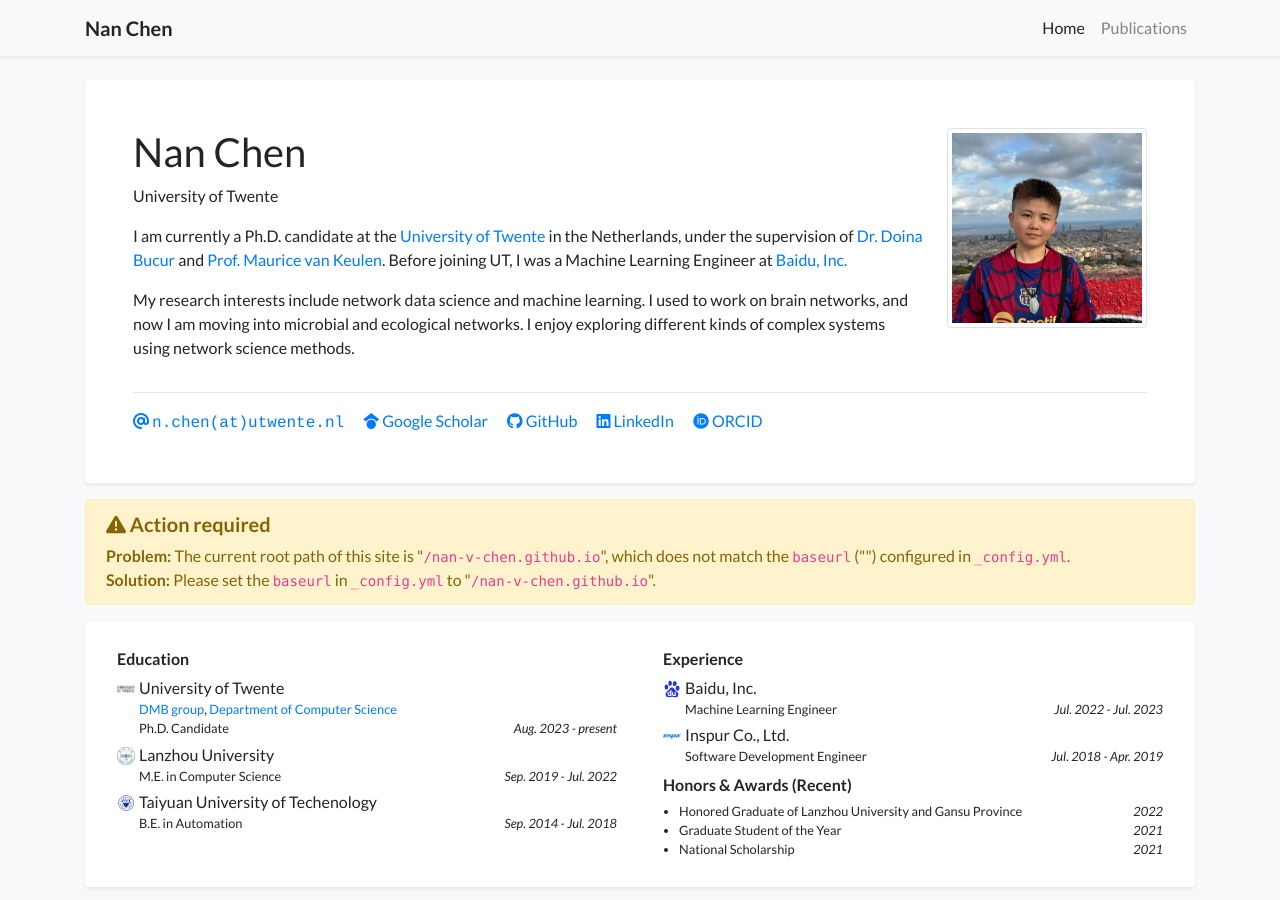
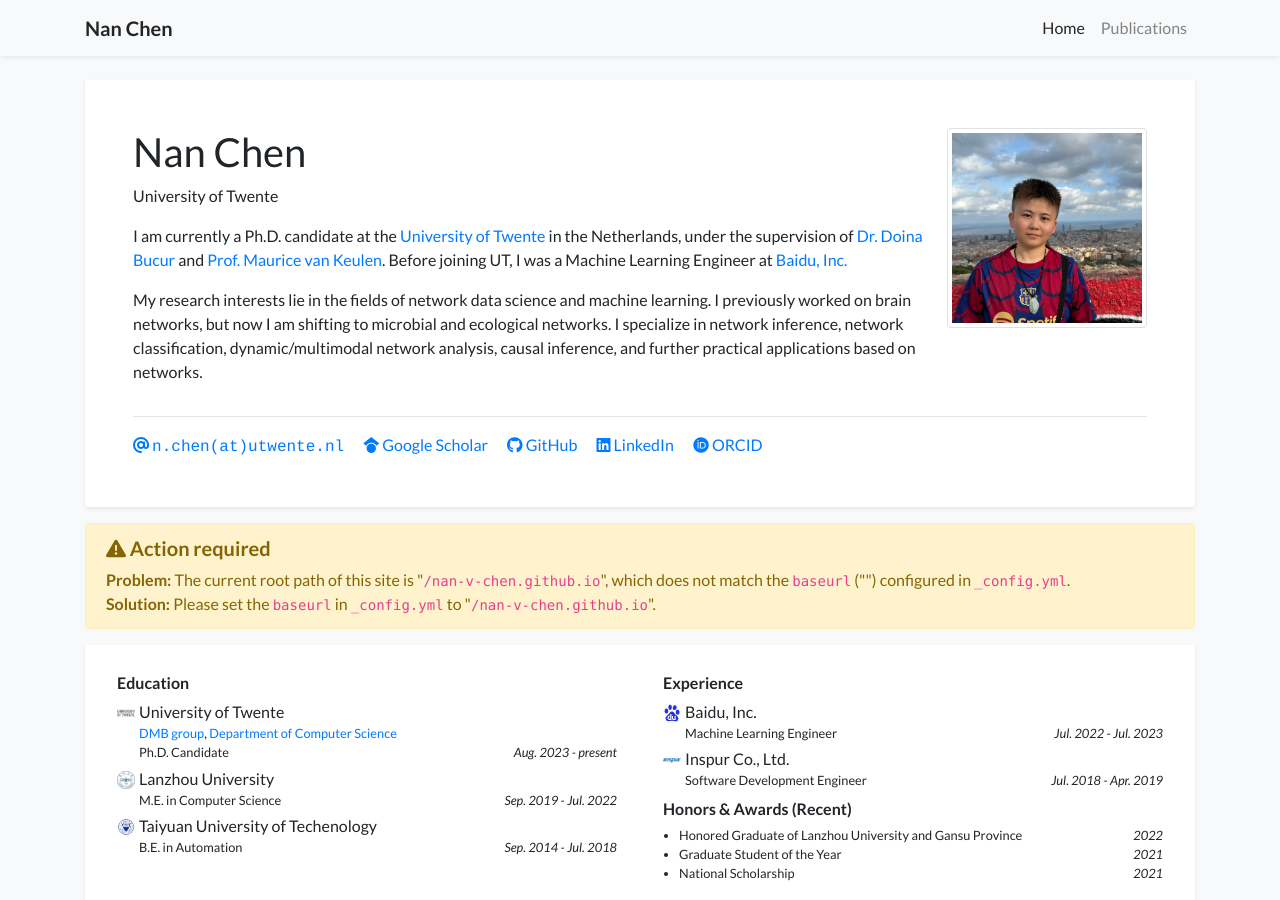
Before and after one commit to nan-v-chen/nan-v-chen.github.io, a Jekyll site: the page built from index.html, in a window 1280 px wide and 900 px high. Built offline with Jekyll 4.4.1, drawn with Linux system fonts in a browser that asks for light colours; nearby versions of some CDN libraries; a style sheet for code colours, icons or effects is not loaded.

Commit message:
Update profile.yml

```diff
--- a/_data/profile.yml
+++ b/_data/profile.yml
@@ -26,9 +26,9 @@ short_bio: >-
     Before joining UT, I was a Machine Learning Engineer at <a href="https://ir.baidu.com/" target="_blank">Baidu, Inc.</a>
   </p>
   <p>
-    My research interests include network data science and machine learning.
-    I used to work on brain networks, and now I am moving into microbial and ecological networks.
-    I enjoy exploring different kinds of complex systems using network science methods.
+    My research interests lie in the fields of network data science and machine learning.
+    I previously worked on brain networks, but now I am shifting to microbial and ecological networks.
+    I specialize in network inference, network classification, dynamic/multimodal network analysis, causal inference, and further practical applications based on networks.
   </p>
 
 portrait_url: /assets/images/photos/nanchen.png
```
